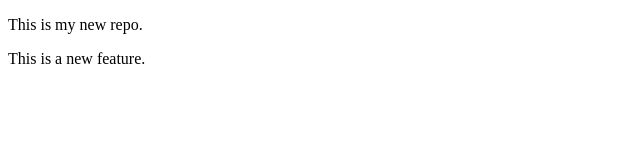
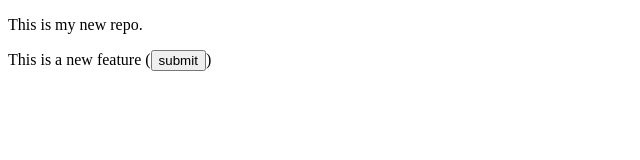
Before and after one commit to aanshi7techcloud/localrepo, a plain HTML site: page index.html in a window 1280 px wide. Shown: the whole page, without its empty margins (0-640 px from the left). Drawn offline with Linux system fonts and the light colour scheme.

Commit message:
Add button

```diff
--- a/index.html
+++ b/index.html
@@ -7,6 +7,6 @@
 </head>
 <body>
     <p> This is my new repo.</p>
-    <p>This is a new feature.</p>
+    <p>This is a new feature (<button type="submit">submit</button>)</p>
 </body>
 </html>
```
